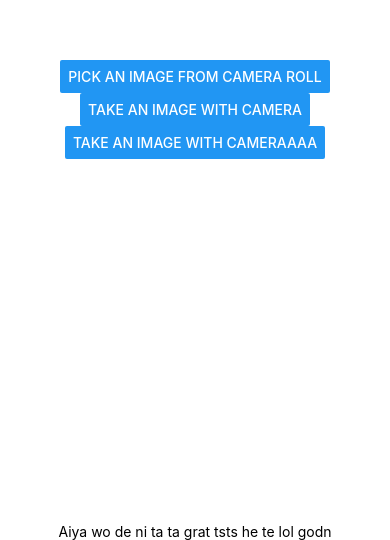
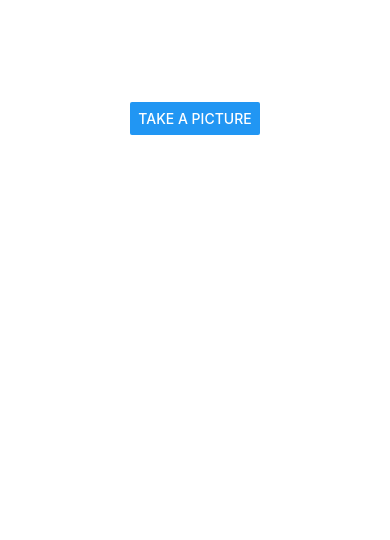
Before and after one commit to Vaibhav/WatsonFrontOfMe, a React Native app in the folder expo app/: screen / in a window 390 px wide. Shown: the part 304-844 px from the top of the page. Built offline with nearby package versions, Linux system fonts and the light colour scheme.

Commit message:
removed testing ui stuff

```diff
--- a/expo app/App.js
+++ b/expo app/App.js
@@ -1,5 +1,5 @@
 import React from 'react';
-import { StyleSheet, Text, View, Button, Image } from 'react-native';
+import { StyleSheet, Text, View, Button, Image, TouchableOpacity } from 'react-native';
 import { ImagePicker,Speech } from 'expo';
 
 //this line fixes a bug
@@ -11,9 +11,7 @@ export default class App extends React.Component {
   render() {
     return (
       <View style={styles.container}>
-        <Text style={{color: 'blue'}}></Text>
         <ImagePickerExample/>
-        <WatsonClassify/>
       </View>
     );
   }
@@ -27,13 +25,8 @@ class ImagePickerExample extends React.Component {
   render() {
     let { image } = this.state;
 
-    return (
-      <View style={{ flex: 1, alignItems: 'center', justifyContent: 'center' }}>
-        <Button
-          title="Pick an image from camera roll"
-          onPress={this._pickImage}
-        />
-        <Button
+/* old return stuff
+         <Button
           title="Take an image with camera"
           onPress={this._takeImage}
         />
@@ -47,8 +40,24 @@ class ImagePickerExample extends React.Component {
           //<Text source={{ uri: image}} />
           }
           <Text>{image}</Text>
+
+ */
+
+
+    return (
+      <View style={{ flex: 1, alignItems: 'center', justifyContent: 'center' }}>
+        <Button
+        title="Take a picture"
+        onPress={this._takeImage}
+      />
       </View>
     );
+    /*
+     <Button
+          title="Pick an image from camera roll"
+          onPress={this._pickImage}
+        />
+    */
   }
 
   _pickImage = async () => {
@@ -171,6 +180,7 @@ function createResponse(returnJSON){
   return outputString;
 }
 
+/*
 class WatsonClassify extends React.Component{
 
 
@@ -178,6 +188,7 @@ class WatsonClassify extends React.Component{
     return (<Text>Aiya wo de ni ta ta grat tsts he te lol godn</Text>);
   }
 }
+*/
 
 async function watsonGet(image_uri){
 
```
